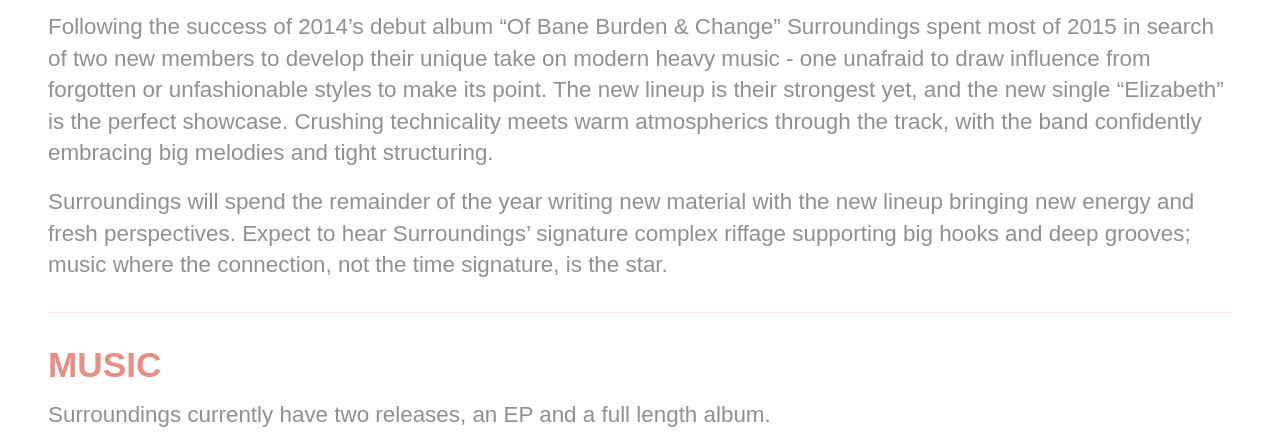
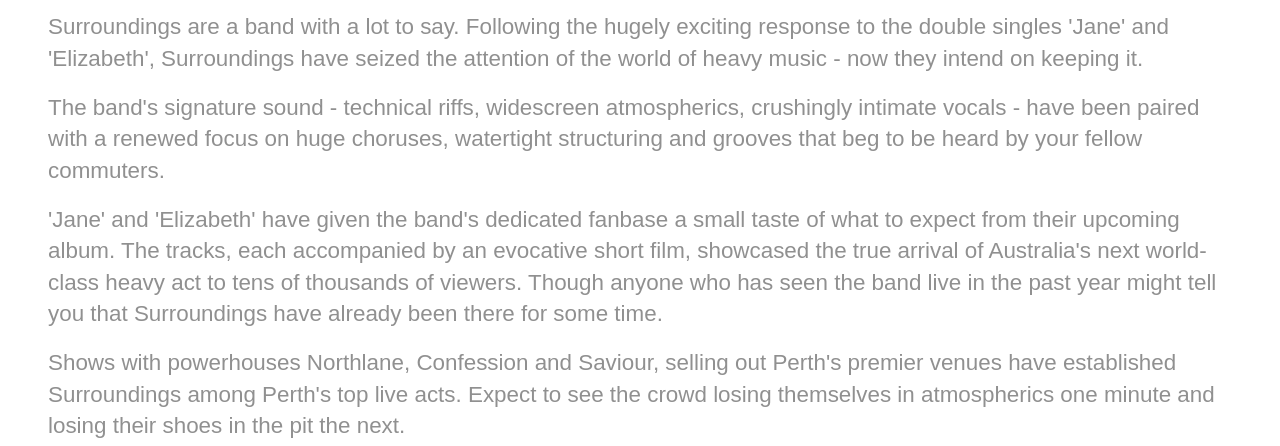
Before and after one commit to leighkendell/srrndngs-epk, a website: page index.html in a window 1280 px wide. Shown: the part 480-926 px from the top of the page. Drawn offline with nearby package versions, Linux system fonts and the light colour scheme.

Commit message:
Update bio

```diff
--- a/index.html
+++ b/index.html
@@ -38,8 +38,11 @@
         <main id="content" class="content" role="main">
             <div id="bio" class="bio">
                 <h2>Biography</h2>
-                <p>Following the success of 2014’s debut album “Of Bane Burden &amp; Change” Surroundings spent most of 2015 in search of two new members to develop their unique take on modern heavy music - one unafraid to draw influence from forgotten or unfashionable styles to make its point. The new lineup is their strongest yet, and the new single “Elizabeth” is the perfect showcase. Crushing technicality meets warm atmospherics through the track, with the band confidently embracing big melodies and tight structuring.</p>
-                <p>Surroundings will spend the remainder of the year writing new material with the new lineup bringing new energy and fresh perspectives. Expect to hear Surroundings’ signature complex riffage supporting big hooks and deep grooves; music where the connection, not the time signature, is the star.</p>
+                <p>Surroundings are a band with a lot to say. Following the hugely exciting response to the double singles 'Jane' and 'Elizabeth', Surroundings have seized the attention of the world of heavy music - now they intend on keeping it.</p>
+                <p>The band's signature sound - technical riffs, widescreen atmospherics, crushingly intimate vocals - have been paired with a renewed focus on huge choruses, watertight structuring and grooves that beg to be heard by your fellow commuters.</p>
+                <p>'Jane' and 'Elizabeth' have given the band's dedicated fanbase a small taste of what to expect from their upcoming album. The tracks, each accompanied by an evocative short film, showcased the true arrival of Australia's next world-class heavy act to tens of thousands of viewers. Though anyone who has seen the band live in the past year might tell you that Surroundings have already been there for some time.</p>
+                <p>Shows with powerhouses Northlane, Confession and Saviour, selling out Perth's premier venues have established Surroundings among Perth's top live acts. Expect to see the crowd losing themselves in atmospherics one minute and losing their shoes in the pit the next.</p>
+                <p>The band will bring their show to the rest of Australia following the release of the new album.</p>
             </div>
 
             <div id="music" class="music">
```
